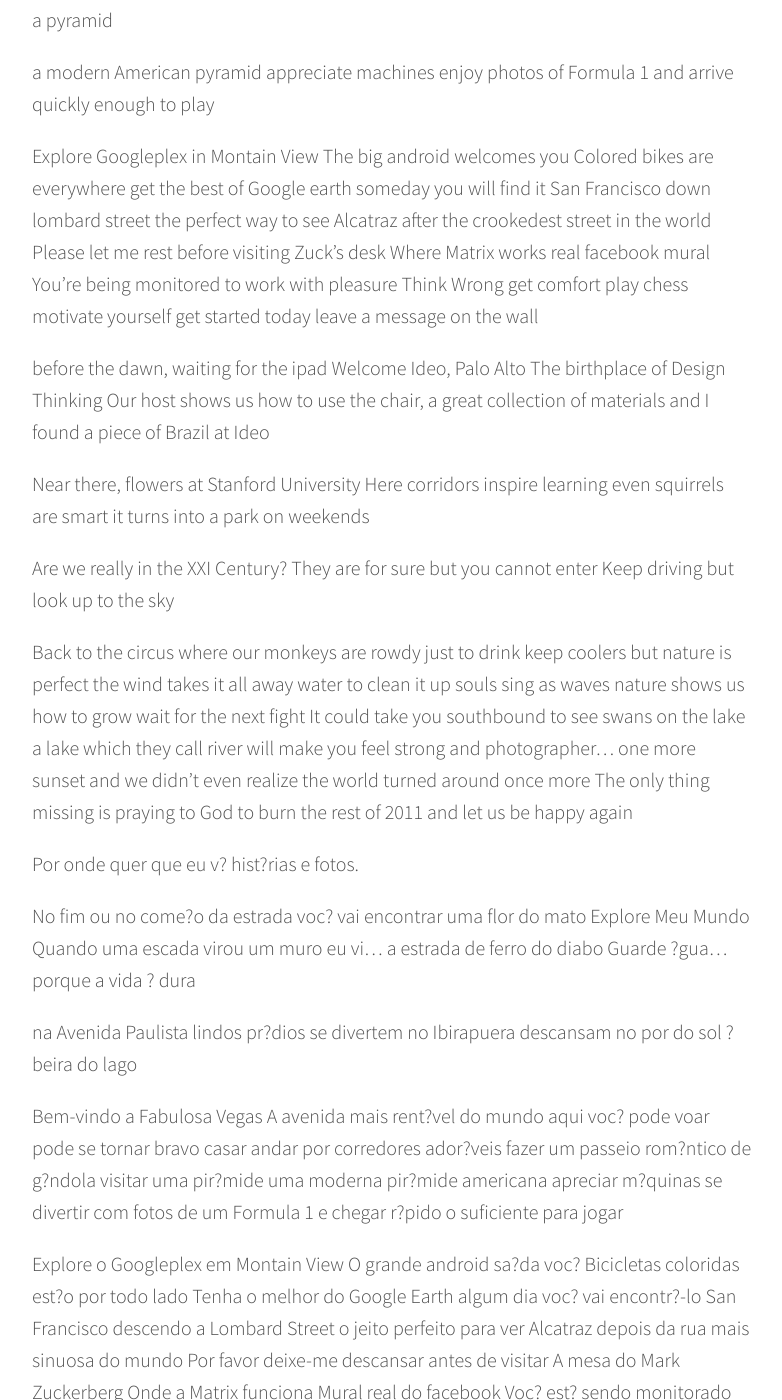
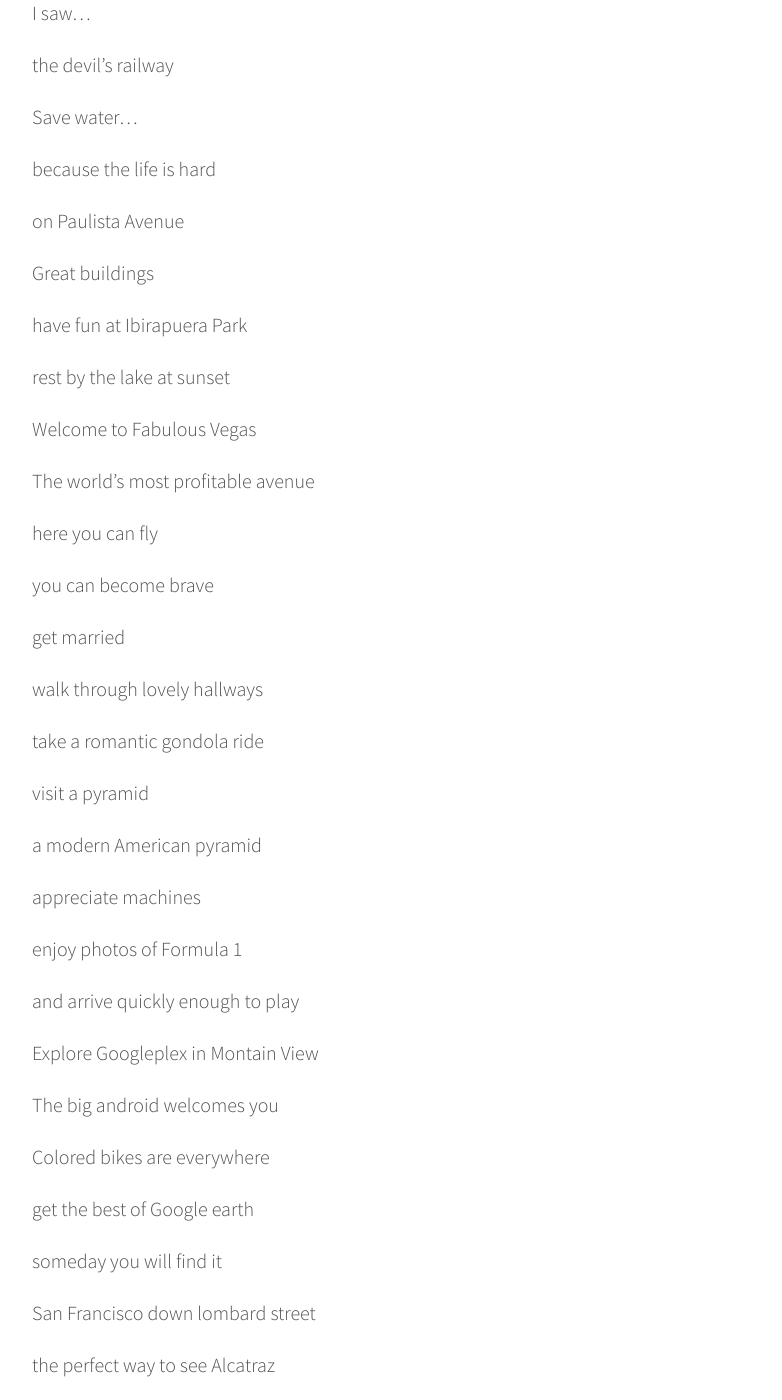
Before and after one commit to snvas/snvas.github.io, a Jekyll site: the page built from _posts/2019-12-20-minhas-fotos-pelo-mundo.markdown, in a window 1280 px wide and 1400 px high, scrolled down 2740 px. Shown: the whole window, without its empty margins (248-1030 px from the left). Built offline with Jekyll 4.4.1, drawn with Linux system fonts in a browser that asks for light colours; nearby versions of some CDN libraries; comment, search, counter and statistics services are not loaded; some of the changed text lies outside the part shown.

Commit message:
post author

```diff
--- a/_config.yml
+++ b/_config.yml
@@ -13,7 +13,7 @@
   Incorpore ferramentas colaborativas no seu dia a dia e invente um jeito mais divertido de aprender,
   compartilhar e construir seu conhecimento. Conheça novas tecnologias, novos modelos e amplie seus horizontes.
 baseurl: "" # the subpath of your site, e.g. /blog http://soraianovaes.com/blog
-url: "http://codecamp.com.br" # the base hostname & protocol for your site
+url: "https://codecamp.com.br" # the base hostname & protocol for your site
 author: Soraia Novaes
 twitter:
   username: edtecnova
@@ -33,7 +33,6 @@
     - https://twitter.com/edtecnova
     - https://www.facebook.com/soraianovaes
     - https://www.linkedin.com/in/soraianovaes
-    - https://plus.google.com/+SoraiaNovaes
     - https://github.com/snvas
     - http://www.soraianovaes.com
 
--- a/_layouts/post.html
+++ b/_layouts/post.html
@@ -20,9 +20,11 @@
 	<h1 class="post-title">{{ page.title }}</h1>
     <div class="post-date">
      {% assign author = site.data.people[page.author] %}
-        <p>{{ author.name }}</p>
+        <a class="reading-time" rel="author"
+         href="/about/"
+         title=">{{ author.name }}">
      {{ author.name }}
-        </a> | <time>{{ page.date | date_to_string }}</time>
+        </a> | <time>{{ page.date | date_to_string }}</time><span>{{author.name}}</span>
     	<span class="reading-time"> | {{minutesText}}</span>
    </div>
 
--- a/_posts/2019-12-20-minhas-fotos-pelo-mundo.markdown
+++ b/_posts/2019-12-20-minhas-fotos-pelo-mundo.markdown
@@ -46,184 +46,338 @@
 
 
  <p> Wherever You Go</p>
-<a href="http://www.soraianovaes.com.br/portfolio2011"><img src="images/portfolio2011.jpg" /></a>
+<a href="https://www.soraianovaes.com.br/portfolio2011"><img src="images/portfolio2011.jpg" /></a>
 <p>&nbsp; </p>
 
 Wherever you go histories and shots.
 
 At the end or at the beginning of the road
+
 you'll find a flower bush
+
 Explore My World
+
 When a ladder becomes a wall
+
 I saw...
+
 the devil's railway
+
 Save water...
+
 because the life is hard
 
+
 on Paulista Avenue
+
 Great buildings
+
 have fun at Ibirapuera Park
+
 rest by the lake at sunset
 
+
 Welcome to Fabulous Vegas
+
 The world's most profitable avenue
+
 here you can fly
+
 you can become brave
+
 get married
+
 walk through lovely hallways
+
 take a romantic gondola ride
+
 visit a pyramid
 
+
 a modern American pyramid
+
 appreciate machines
+
 enjoy photos of Formula 1
+
 and arrive quickly enough to play
 
+
 Explore Googleplex in Montain View
+
 The big android welcomes you
+
 Colored bikes are everywhere
+
 get the best of Google earth
+
 someday you will find it
+
 San Francisco down lombard street
+
 the perfect way to see Alcatraz
+
 after the crookedest street in the world
+
 Please let me rest
+
 before visiting
+
 Zuck's desk
+
 Where Matrix works
+
 real facebook mural
+
 You're being monitored
+
 to work with pleasure
+
 Think Wrong
+
 get comfort
+
 play chess
+
 motivate yourself
+
 get started today
+
 leave a message on the wall
 
+
 before the dawn, waiting for the ipad
+
 Welcome Ideo, Palo Alto
+
 The birthplace of Design Thinking
+
 Our host shows us how to use the chair,
+
 a great collection of materials
+
 and I found a piece of Brazil at Ideo
 
+
 Near there, flowers at Stanford University
+
 Here corridors inspire learning
+
 even squirrels are smart
+
 it turns into a park on weekends
 
+
 Are we really in the XXI Century?
+
 They are for sure
+
 but you cannot enter
+
 Keep driving but look up to the sky
 
+
 Back to the circus
+
 where our monkeys are rowdy
+
 just to drink keep coolers
+
 but nature is perfect
+
 the wind takes it all away
+
 water to clean it up
+
 souls sing as waves
+
 nature shows us how to grow
+
 wait for the next fight
+
 It could take you southbound
+
 to see swans on the lake
+
 a lake which they call river
+
 will make you feel strong
+
 and photographer... one more
+
 sunset and we didn't even realize
+
 the world turned around once more
+
 The only thing missing is praying to God
+
 to burn the rest of 2011
+
 and let us be happy again
+
 
 
 Por onde quer que eu v? hist?rias e fotos.
 
 No fim ou no come?o da estrada
+
 voc? vai encontrar uma flor do mato
+
 Explore Meu Mundo
+
 Quando uma escada virou um muro
+
 eu vi...
+
 a estrada de ferro do diabo
+
 Guarde ?gua...
+
 porque a vida ? dura
 
+
 na Avenida Paulista
+
 lindos pr?dios
+
 se divertem no Ibirapuera
+
 descansam no por do sol ? beira do lago
 
+
 Bem-vindo a Fabulosa Vegas
+
 A avenida mais rent?vel do mundo
+
 aqui voc? pode voar
+
 pode se tornar bravo
+
 casar
+
 andar por corredores ador?veis
+
 fazer um passeio rom?ntico de g?ndola
+
 visitar uma pir?mide
+
 uma moderna pir?mide americana
+
 apreciar m?quinas
+
 se divertir com fotos de um Formula 1
+
 e chegar r?pido o suficiente para jogar
 
+
 Explore o Googleplex em Montain View
+
 O grande android sa?da voc?
+
 Bicicletas coloridas est?o por todo lado
+
 Tenha o melhor do Google Earth
+
 algum dia voc? vai encontr?-lo
+
 San Francisco descendo a Lombard Street
+
 o jeito perfeito para ver Alcatraz
+
 depois da rua mais sinuosa do mundo
+
 Por favor deixe-me descansar
+
 antes de visitar
+
 A mesa do Mark Zuckerberg
+
 Onde a Matrix funciona
+
 Mural real do facebook
+
 Voc? est? sendo monitorado
+
 para trabalhar com prazer
+
 pensar errado
+
 ter conforto
+
 jogar xadrez
+
 motivar-se
+
 Come?e hoje mesmo
+
 deixe uma mensagem na parede
 
+
 Antes do amanhecer, esperando pelo Ipad
+
 Bem-vindo ao Ideo, Palo Alto
+
 No local de nascimento do Design Thinking
+
 nosso anfitri?o mostra como usar a cadeira,
+
 uma grande cole??o de materiais
+
 e eu achei um peda?o do Brasil no Ideo
 
+
 Perto dali, flores na Stanford University
+
 Aqui os corredores inspiram o aprendizado
+
 at? mesmo os esquilos s?o espertos
+
 no fim de semana vira parque
 
+
 Estamos mesmo no S?culo XXI?
+
 Eles com certeza est?o
+
 mas voc? n?o pode entrar
+
 Continue dirigindo mas contemple o c?u
 
+
 De volta ao circo
+
 onde nossos macacos s?o arruaceiros
+
 s? para beber Keep Coolers
+
 mas a natureza ? perfeita
+
 o vento leva tudo embora
+
 ?gua para limpar
+
 a alma canta como as ondas
+
 natureza nos mostra como crescer
+
 espere pelo pr?ximo v?o
+
 quem sabe ele te leva para o Sul
+
 para ver cisnes no lago
+
 e um lago que chamam de rio
+
 vai fazer voc? se sentir forte
+
 e fot?grafo
+
 mais um por-do-sol e a gente nem percebe
+
 que o mundo girou mais uma vez
+
 Agora s? nos resta pedir para Deus
+
 para ser feliz de novo
 
 
```
